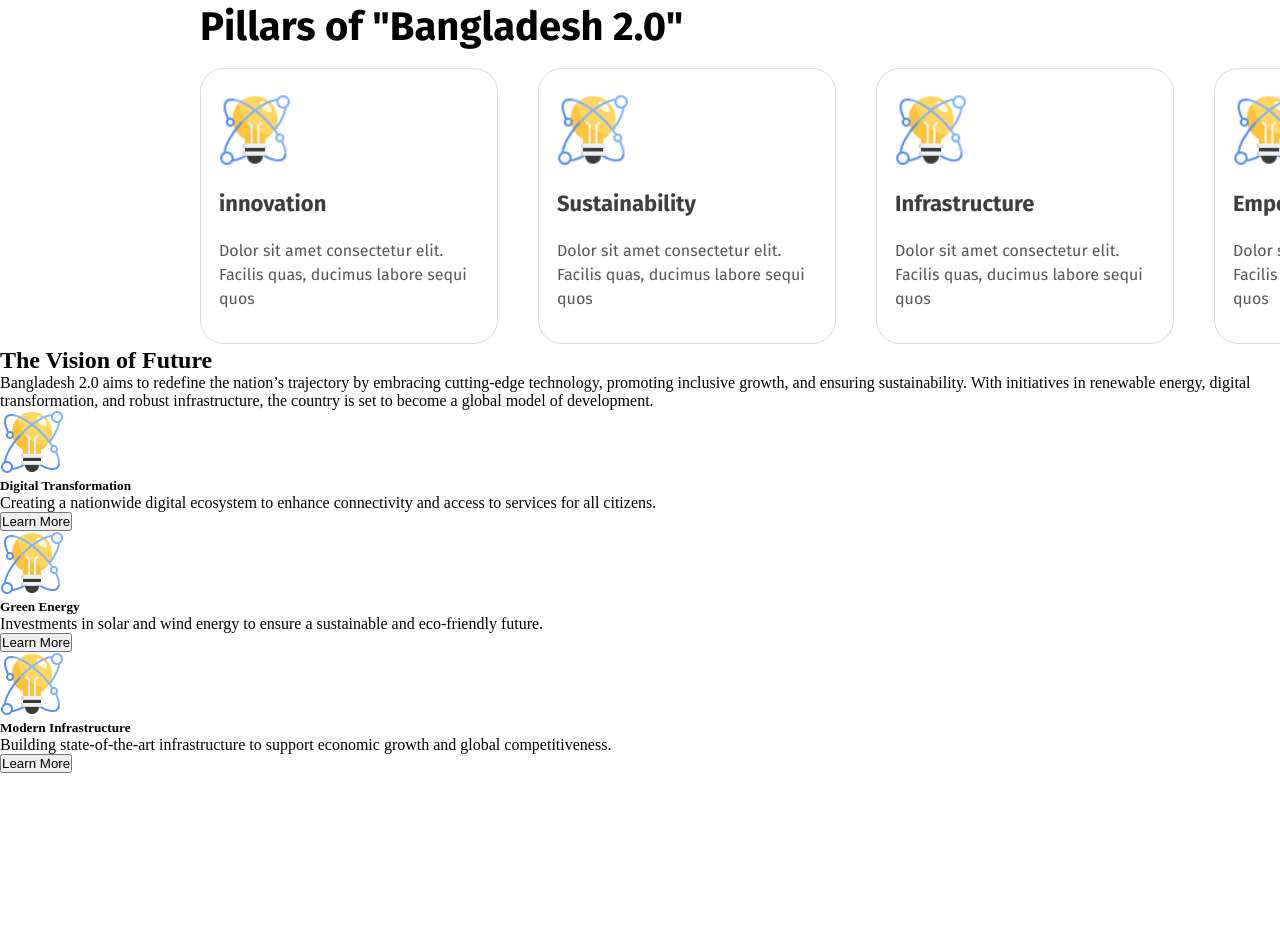
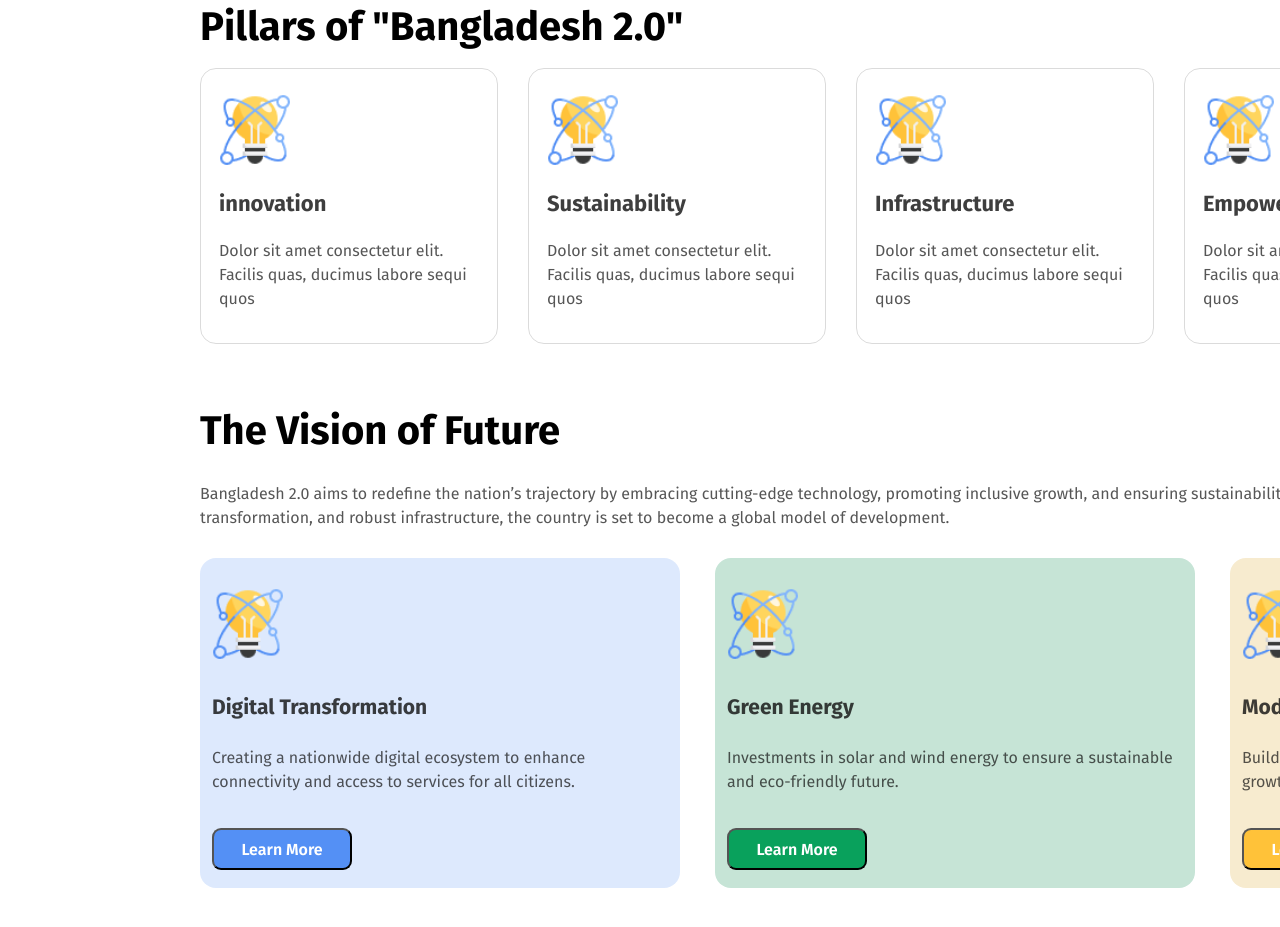
Before and after one commit to itshasan966/Bangladesh-2.0, a plain HTML site: page index.html in a window 1280 px wide. Shown: the part 787-1714 px from the top of the page. Before the commit the page ends 1560 px from the top, so only its background shows below. Drawn offline with Linux system fonts and the light colour scheme.

Commit message:
vision future done

```diff
--- a/index.html
+++ b/index.html
@@ -60,24 +60,24 @@
             <p class="vision-description">Bangladesh 2.0 aims to redefine the nation’s trajectory by embracing cutting-edge technology, promoting inclusive growth, and ensuring sustainability. With initiatives in renewable energy, digital transformation, and robust infrastructure, the country is set to become a global model of development.</p>
             <div class="vision-container">
                 <!-- div.vision-column*3>img.vision-img+h5.vision-column-title+p.vision-column-description+button.vision-btn -->
-                <div class="vision-column">
+                <div class="vision-column-1">
                     <img src="assets/card-icon.png" alt="card-icon" class="vision-img">
                     <h5 class="vision-column-title">Digital Transformation</h5>
-                    <p class="vision-column-description">Creating a nationwide digital ecosystem to enhance connectivity and access to services for all citizens.</p>
-                    <button class="vision-btn">Learn More</button>
+                    <p class="vision-column-description pillars-description">Creating a nationwide digital ecosystem to enhance connectivity and access to services for all citizens.</p>
+                    <button class="vision-btn" style="background-color: #5490F5;">Learn More</button>
                 </div>
 
-                <div class="vision-column">
+                <div class="vision-column-2">
                     <img src="assets/card-icon.png" alt="card-icon" class="vision-img">
                     <h5 class="vision-column-title">Green Energy</h5>
-                    <p class="vision-column-description">Investments in solar and wind energy to ensure a sustainable and eco-friendly future.</p>
-                    <button class="vision-btn">Learn More</button>
-                    <div class="vision-column">
-                        <img src="assets/card-icon.png " alt="card-icon" class="vision-img">
-                        <h5 class="vision-column-title">Modern Infrastructure</h5>
-                        <p class="vision-column-description">Building state-of-the-art infrastructure to support economic growth and global competitiveness.</p>
-                        <button class="vision-btn">Learn More</button>
-                    </div>
+                    <p class="vision-column-description pillars-description">Investments in solar and wind energy to ensure a sustainable and eco-friendly future.</p>
+                    <button class="vision-btn" style="background-color:#09A15C ;">Learn More</button>
+                </div>
+                <div class="vision-column-3">
+                    <img src="assets/card-icon.png " alt="card-icon" class="vision-img">
+                    <h5 class="vision-column-title">Modern Infrastructure</h5>
+                    <p class="vision-column-description pillars-description">Building state-of-the-art infrastructure to support economic growth and global competitiveness.</p>
+                    <button class="vision-btn" style="background-color: #FFC239;">Learn More</button>
                 </div>
             </div>
 
--- a/styles/home.css
+++ b/styles/home.css
@@ -233,7 +233,7 @@
 .pillars-container{
     display: flex;
     justify-content: flex-start;
-    gap: 40px;
+    gap: 30px;
 
 
 }
@@ -243,7 +243,7 @@
     width: 380px;
     height: 244px;
     border: 1px solid rgb(14, 14, 14,15%);
-    border-radius: 24px;
+    border-radius: 16px;
     margin-bottom: 80px;
 }.pillars-img{
     height: 72px;
@@ -271,4 +271,104 @@
     font-family: "Fira Sans";
     color: rgb(14, 14, 14,70%);
     padding: 10px 8px;
+
 }
+
+/* vision future section  */
+
+.vision-title{
+    margin-top: 80px;
+    width: 1580px;
+    height: 50px;
+    font-family: "Fira Sans";
+    font-size: 40px;
+    font-weight: bold;
+    line-height: auto;
+    text-align: start;
+    margin-bottom: 15px;
+}
+.vision-future{
+    max-width: 1580px;
+    height: 580px;
+    margin: 80px 200px 80px 200px;
+    margin-top: 80px;
+}
+.vision-description{
+    font-family: "Fira Sans";
+    width: 1500px;
+    height: 50px;
+    text-align: start;
+    font-weight: 400;
+    font-size: 16px;
+    line-height: 24px;
+    letter-spacing: 0%;
+    color:rgb(14, 14, 14,70%);
+    padding: 10px 50px 10px 0px ;
+    margin-bottom: 16px;
+
+}
+.vision-container{
+    margin-top: 16px;
+    display: flex;
+    justify-content: flex-start;
+    width: 1580px;
+    height: 330px;
+    gap: 35px;
+}
+.vision-column-1{
+    width: 480px;
+    height: 330px;
+    background-color: rgb(84,144 , 245,20%);
+    border-radius: 16px;
+}
+.vision-column-2{
+    width: 480px;
+    height: 330px;
+    background-color: rgb(198,228,214,100%);
+    border-radius: 16px;
+}
+.vision-column-3{
+    width: 480px;
+    height: 330px;
+    background-color: rgb(247,235,207,100%);
+    border-radius: 16px;
+}
+
+
+.vision-column-title{
+    width: 450px;
+    height: 27px;
+    font-family: "Fira Sans";
+    font-weight: bold;
+    line-height: auto;
+    font-size: 21px;
+    padding: 10px 12px;
+    margin-bottom: 5px;
+    color: rgb(14, 14, 14,80%);
+}
+.vision-img{
+    height: 72px;
+    width: 72px;
+    padding: 20px 12px;
+    padding-top: 30px;
+}
+.vision-column-description{
+    width: 450px;
+    height: 72px;
+    padding: 10px 12px;
+    padding-top: 10px;
+}
+
+.vision-btn{
+    width: 140px;
+    height: 42px;
+    border-radius: 9px;
+    padding: 10px 10px;
+    color: #FFFFFF;
+    font-weight: 600;
+    font-size: 16px;
+    font-family: "Fira Sans";
+    text-align: center;
+    margin-left: 12px;
+    margin-bottom: 20px;
+}
```
